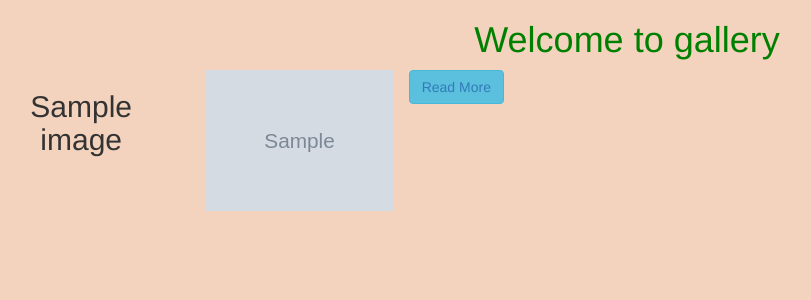
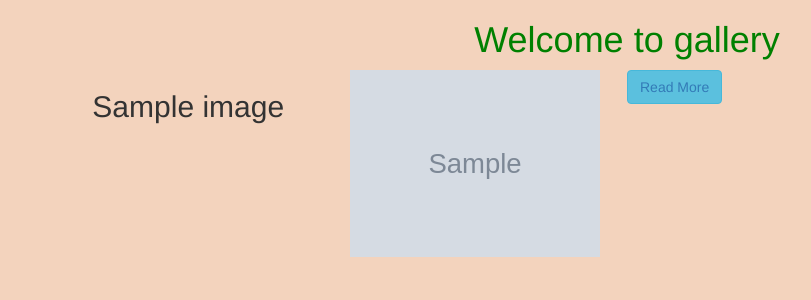
Before and after one commit to chinmoykalita/Django, a Django app: page / in a window 1280 px wide. Shown: the part 52-352 px from the top of the page, without its empty margins (13-824 px from the left). Run offline with Django 3.2, Linux system fonts and the light colour scheme; tables that the repository leaves empty hold one stand-in row (values such as "Sample post"); grey boxes marked "Sample" are stand-in pictures; some libraries are stand-ins or nearby versions.

Commit message:
I make on style

```diff
--- a/photos/templates/all-photos/welcome.html
+++ b/photos/templates/all-photos/welcome.html
@@ -7,15 +7,15 @@
 
 <!-Some code above--->
 {% for photos_item in photos %}
-
+<div class="container">
   <div class="row">
     <!-- displaying photos -->
-    <div class="col-xs-2 col-sm-2 col-md-2 col-lg-2">
+    <div class="col-xs-3 col-sm-3 col-md-3 col-lg-3">
       <h2 class="text-center"> {{ photos_item.name }} </h2>
     </div>
 
     <!--Display news Article images  -->
-    <div class="col-xs-2 col-sm-2 col-md-2 col-lg-2">
+    <div class="col-xs-3 col-sm-3 col-md-3 col-lg-3">
     <img src="{{photos_item.image.url}}" class="img-responsive" alt="Image" height="250"  width="250">
     </div>
     <button type="button" class="btn btn-info"><a href="/image/{{photos_item.id}}"> Read More</a></button>
@@ -30,5 +30,5 @@
      {% endfor %}
 
    </div>
-
+</div>
    {% endblock %}
```
